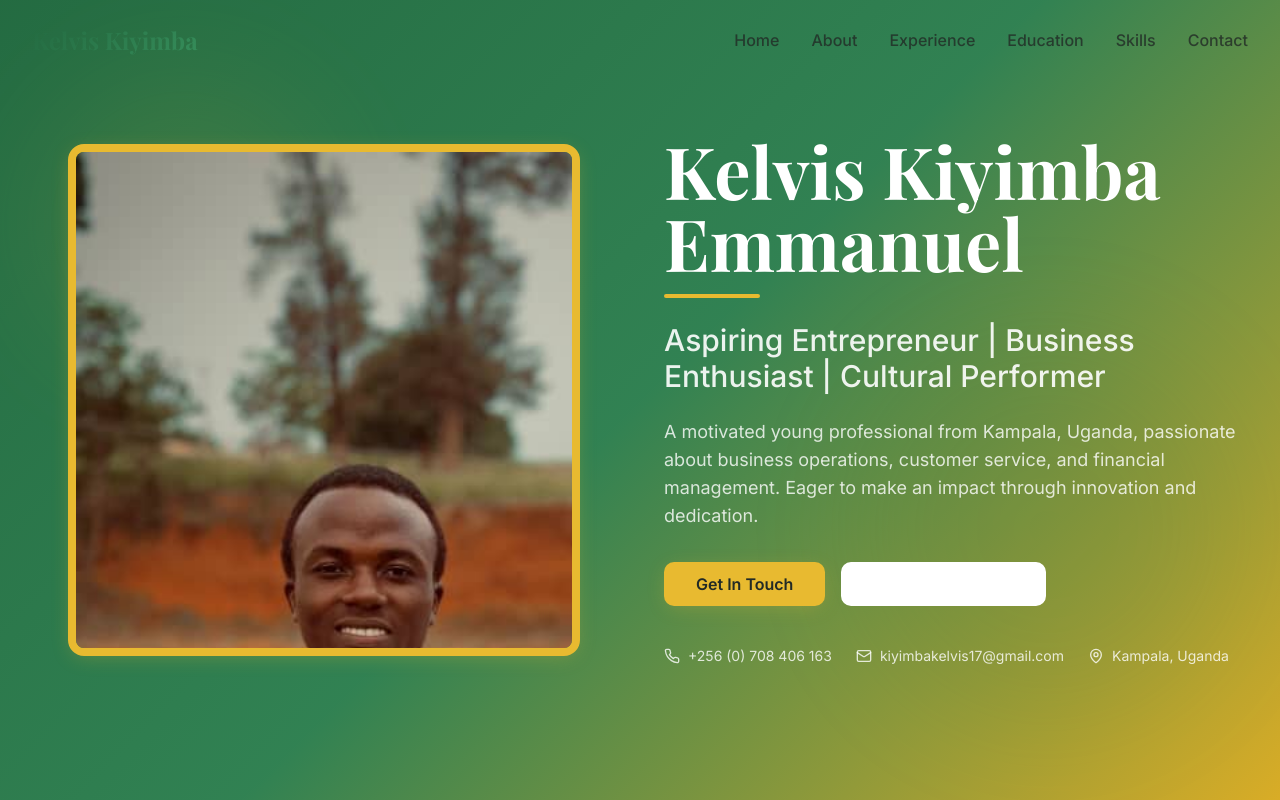
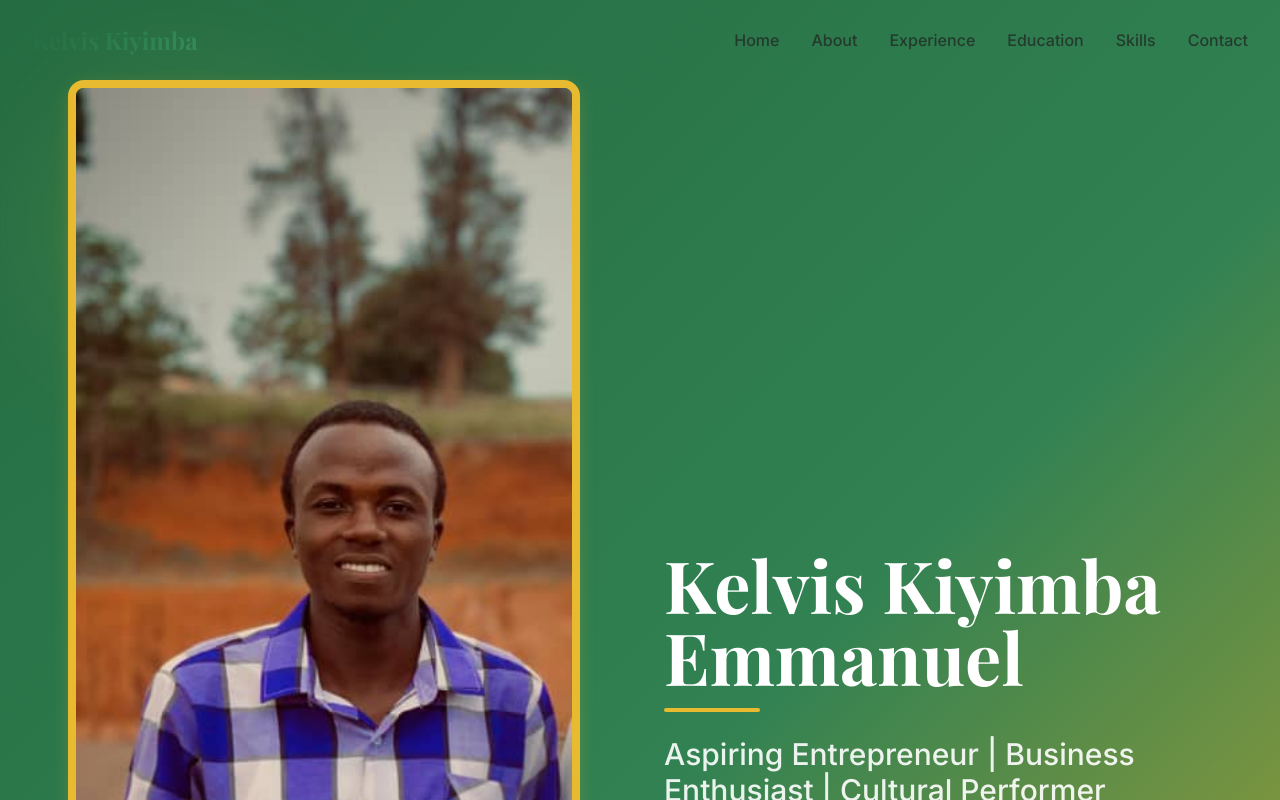
Before and after one commit to kelviskellok19/kelvis-kreates-kenya, a React (Vite) app: page / in a window 1280 px wide. Shown: the top 800 px of the page. Built offline with nearby package versions, Linux system fonts and the light colour scheme; the HTML template or start-up script is replaced by a standard one.

Commit message:
Fix: Complete profile photo display

```diff
--- a/src/components/Hero.tsx
+++ b/src/components/Hero.tsx
@@ -27,11 +27,11 @@ const Hero = () => {
         <div className="max-w-7xl mx-auto grid lg:grid-cols-2 gap-12 items-center">
           {/* Profile Image - Takes up half */}
           <div className="animate-fade-in">
-            <div className="w-full aspect-square max-w-lg mx-auto rounded-2xl overflow-hidden border-8 border-accent shadow-accent">
+            <div className="w-full max-w-lg mx-auto rounded-2xl overflow-hidden border-8 border-accent shadow-accent">
               <img
                 src={profileImage}
                 alt="Kelvis Kiyimba Emmanuel"
-                className="w-full h-full object-cover object-top"
+                className="w-full h-auto object-cover"
               />
             </div>
           </div>
```
